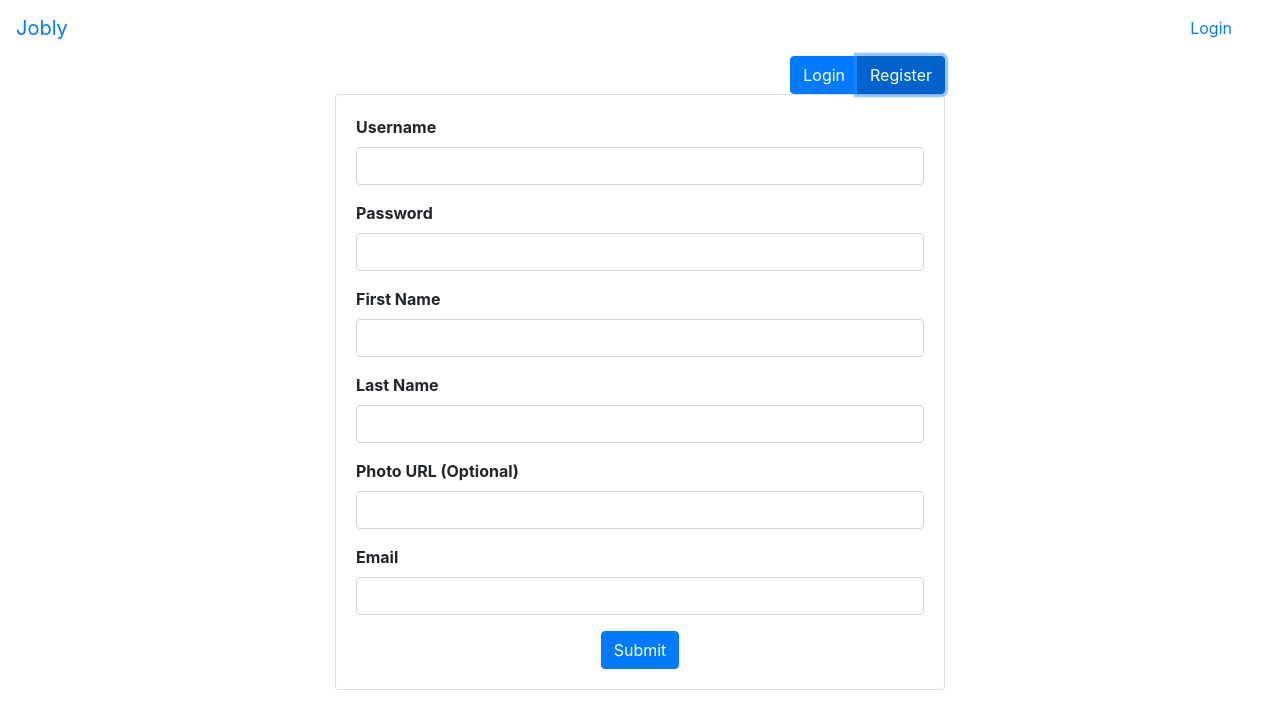
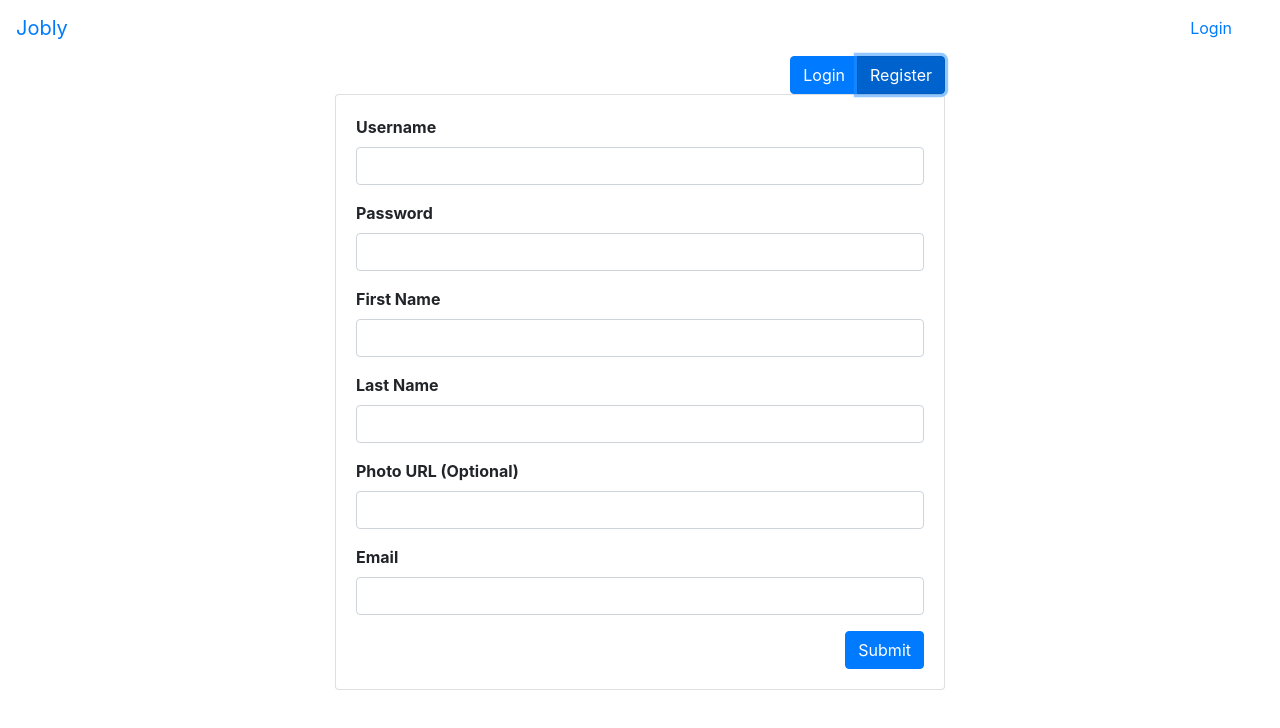
Before and after one commit to justincheng20/jobly2, a React (Create React App) app: page /login in a window 1280 px wide. Both pictures are taken after a click on the button "Register". Shown: the top 728 px of the page. Built offline with nearby package versions, Linux system fonts and the light colour scheme; no server answers.

Commit message:
fix register form styling

```diff
--- a/src/RegisterForm.js
+++ b/src/RegisterForm.js
@@ -112,7 +112,9 @@ function RegisterForm({ register }) {
           />
         </div>
         {message ? message : null}
-        <button className="btn btn-primary" id="submitButton">Submit</button>
+        <div className="d-flex justify-content-end">
+          <button className="btn btn-primary" id="submitButton">Submit</button>
+        </div>
       </form>
     </div>
   );
```
